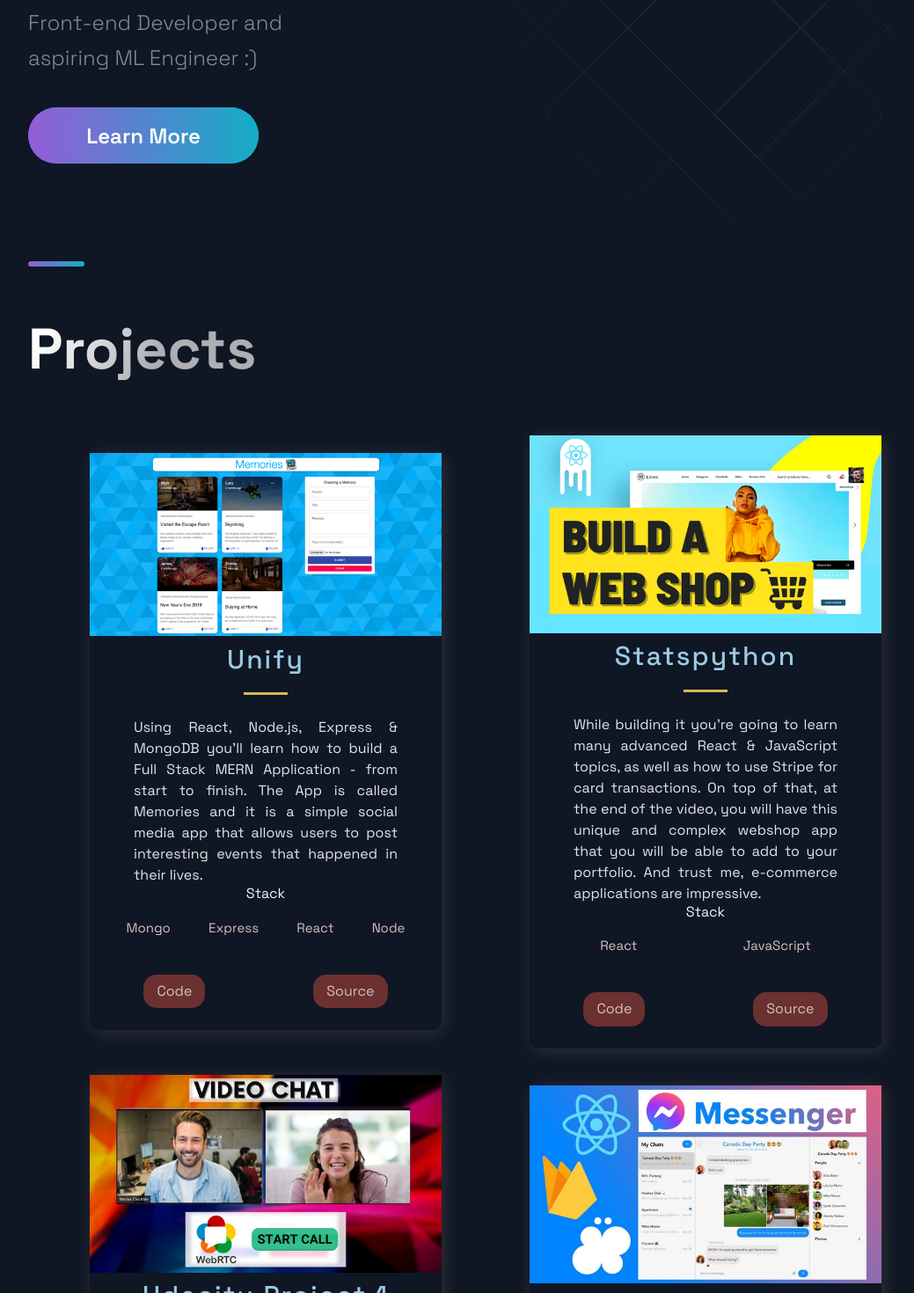
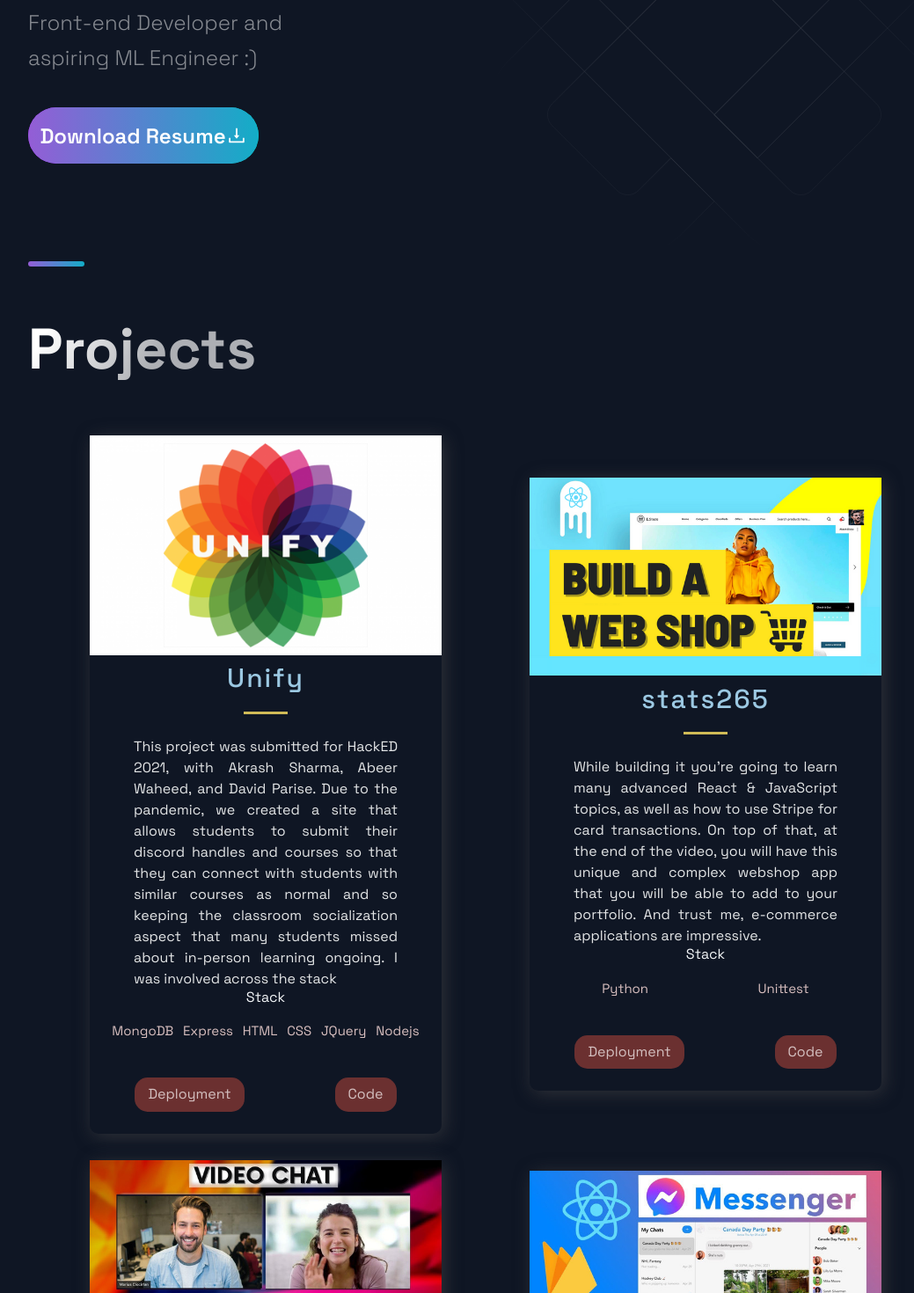
Before and after one commit to TanyaradzwaGozhora/web_portfolio, a Next.js app: page / in a window 1280 px wide. Shown: the part 340-1810 px from the top of the page at 88% size, without its empty margins (88-1127 px from the left). Built offline with nearby package versions, Linux system fonts and the light colour scheme.

Commit message:
Adding Resume

```diff
--- a/src/components/Header/Header.js
+++ b/src/components/Header/Header.js
@@ -1,7 +1,6 @@
 import Link from 'next/link';
 import React from 'react';
 import { AiFillGithub, AiFillTwitterCircle, AiFillLinkedin } from 'react-icons/ai';
-import { DiCssdeck } from 'react-icons/di';
 
 import {RiNeteaseCloudMusicLine} from 'react-icons/ri';
 
--- a/src/components/Hero/Hero.js
+++ b/src/components/Hero/Hero.js
@@ -4,6 +4,7 @@
 import Button from '../../styles/GlobalComponents/Button';
 import { LeftSection } from './HeroStyles';
 import Typist from 'react-typist';
+import {AiOutlineDownload} from 'react-icons/ai'
 
 
 
@@ -26,7 +27,10 @@
           </SectionText>
         </Typist>
 
-        <Button onClick={()=>window.location="#about"}>Learn More</Button>
+        <Button onClick={()=>(window.location.href="documents/Tanya.pdf")} target="_blank">
+          Download Resume
+          <AiOutlineDownload/>
+        </Button>
       </LeftSection>
     </Section>
   </div>
--- a/src/components/Projects/Projects.js
+++ b/src/components/Projects/Projects.js
@@ -31,8 +31,8 @@
             </TagList>
           </div>
           <UtilityList>
-            <ExternalLinks href={visit}>Code</ExternalLinks>
-            <ExternalLinks href={source}>Source</ExternalLinks>
+            <ExternalLinks href={visit}>Deployment </ExternalLinks>
+            <ExternalLinks href={source}>Code </ExternalLinks>
           </UtilityList>
         </BlogCard>
       ))}
--- a/src/constants/constants.js
+++ b/src/constants/constants.js
@@ -1,20 +1,20 @@
 export const projects = [
   {
     title: 'Unify',
-    description: "Using React, Node.js, Express & MongoDB you'll learn how to build a Full Stack MERN Application - from start to finish. The App is called Memories and it is a simple social media app that allows users to post interesting events that happened in their lives.",
-      image: '/images/1.png',
-      tags: ['Mongo', 'Express', 'React', 'Node'],
-    source: 'https://google.com',
-    visit: 'https://google.com',
+    description: "This project was submitted for HackED 2021, with Akrash Sharma, Abeer Waheed, and David Parise. Due to the pandemic, we created a site that allows students to submit their discord handles and courses so that they can connect with students with similar courses as normal and so keeping the classroom socialization aspect that many students missed about in-person learning ongoing. I was involved across the stack",
+      image: '/images/unify.png',
+      tags: ['MongoDB', 'Express', 'HTML', "CSS", "JQuery", 'Nodejs'],
+    source: 'https://github.com/TanyaradzwaGozhora/unify',
+    visit: 'https://github.com/TanyaradzwaGozhora/unify',
     id: 0,
   },
   {
-    title: 'Statspython',
+    title: 'stats265',
     description:"While building it you're going to learn many advanced React & JavaScript topics, as well as how to use Stripe for card transactions. On top of that, at the end of the video, you will have this unique and complex webshop app that you will be able to add to your portfolio. And trust me, e-commerce applications are impressive.",
     image: '/images/2.png',
-    tags: ['React', 'JavaScript'],
-    source: 'https://google.com',
-    visit: 'https://google.com',
+    tags: ['Python', 'Unittest'],
+    source: 'https://github.com/TanyaradzwaGozhora/stats265',
+    visit: 'https://pypi.org/project/stats265/',
     id: 1,
   },
   {
```
Also changed, not shown: public/images/unify.png (added), 1 other file (tests, documents, lock files or other folders).
